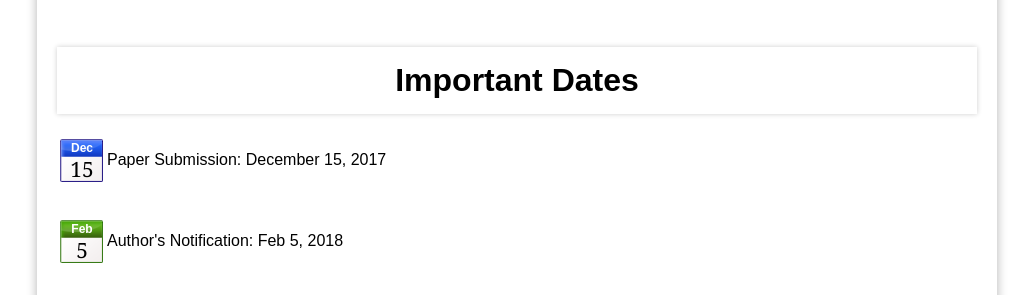
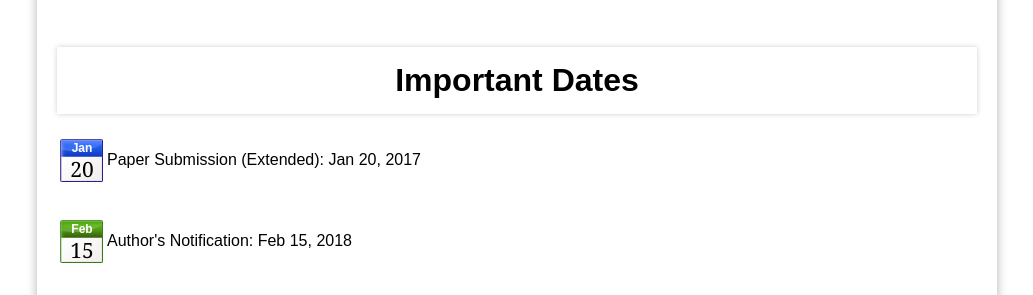
Before and after one commit to hud-cs-research/iupt2018, a plain HTML site: page index.html in a window 1280 px wide. Shown: the part 1720-2015 px from the top of the page, without its empty margins (123-1156 px from the left). Drawn offline with Linux system fonts and the light colour scheme.

Commit message:
Update index.html

```diff
--- a/index.html
+++ b/index.html
@@ -74,17 +74,17 @@
 				<ul style="list-style:none;padding:0;margin:0;">
 					<li>
 						<div class="dateMarch calendar">
-							<div class="date-month">Dec</div>
-							<div class="date-day">15</div>
+							<div class="date-month">Jan</div>
+							<div class="date-day">20</div>
 						</div>
-						<p style="height:50px;padding-top:15px;">Paper Submission: December 15, 2017</p>
+						<p style="height:50px;padding-top:15px;">Paper Submission (Extended): Jan 20, 2017</p>
 					</li>
 					<li>
 						<div class="dateMay calendar">
 							<div class="date-month">Feb</div>
-							<div class="date-day">5</div>
+							<div class="date-day">15</div>
 						</div>
-						<p style="height:50px;padding-top:15px;">Author's Notification: Feb 5, 2018</p>
+						<p style="height:50px;padding-top:15px;">Author's Notification: Feb 15, 2018</p>
 					</li>
 					<li>
 						<div class="dateJune calendar">
```
